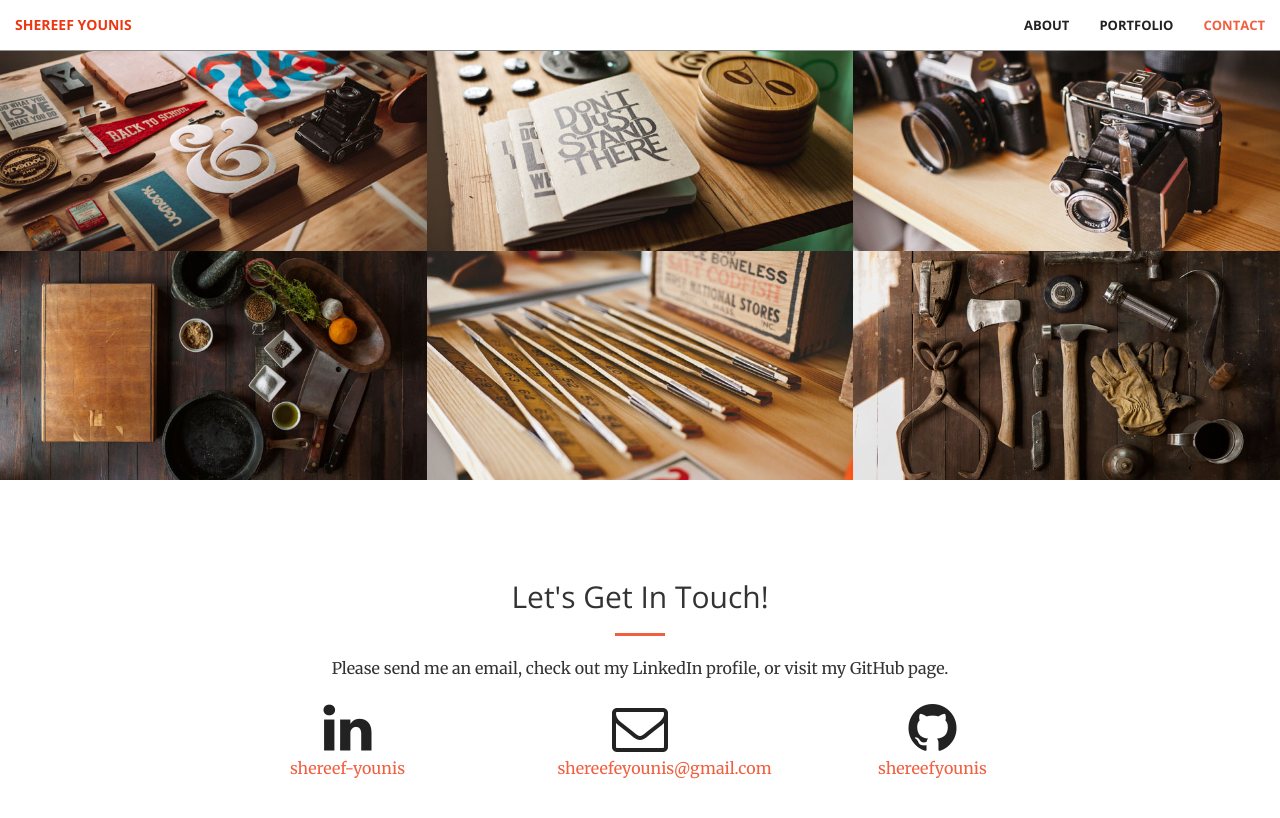
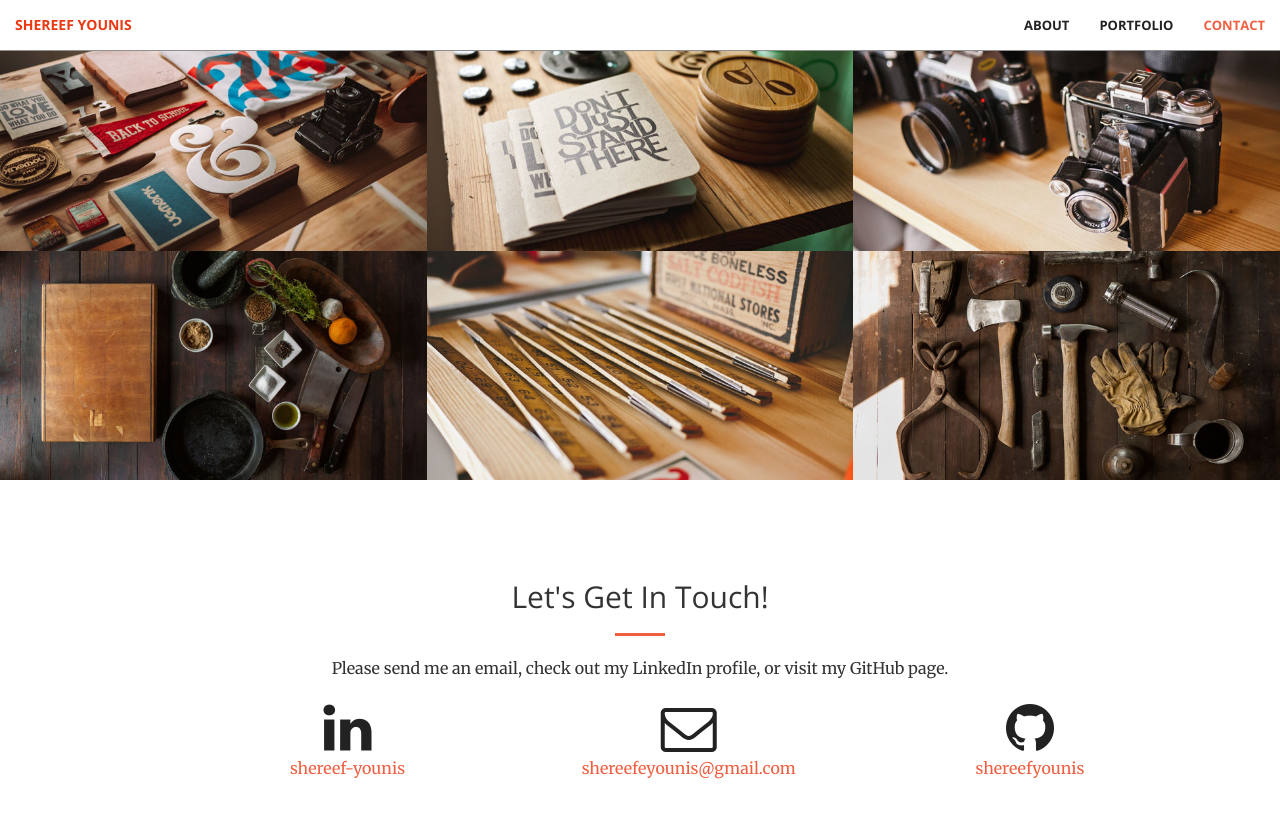
Before and after one commit to shereefyounis/Shereef-Younis-Portfolio, a Jekyll site: the page built from index.html, in a window 1280 px wide and 900 px high, scrolled down 1487 px. Shown: the top 818 px of the window. Built offline with Jekyll 4.4.1, drawn with Linux system fonts in a browser that asks for light colours.

Commit message:
Update contact.html

```diff
--- a/_includes/contact.html
+++ b/_includes/contact.html
@@ -14,7 +14,7 @@
             </a>
         </div>
 
-        <div class="col-lg-2 col-lg-offset-1 text-center">
+        <div class="col-lg-3 col-lg-offset-1 text-center">
             <a href="mailto:{{ site.email }}">
             <i class="fa fa-envelope-o fa-3x wow bounceIn" data-wow-delay=".1s"></i>
                 <p>{{ site.email }}</p>
```
